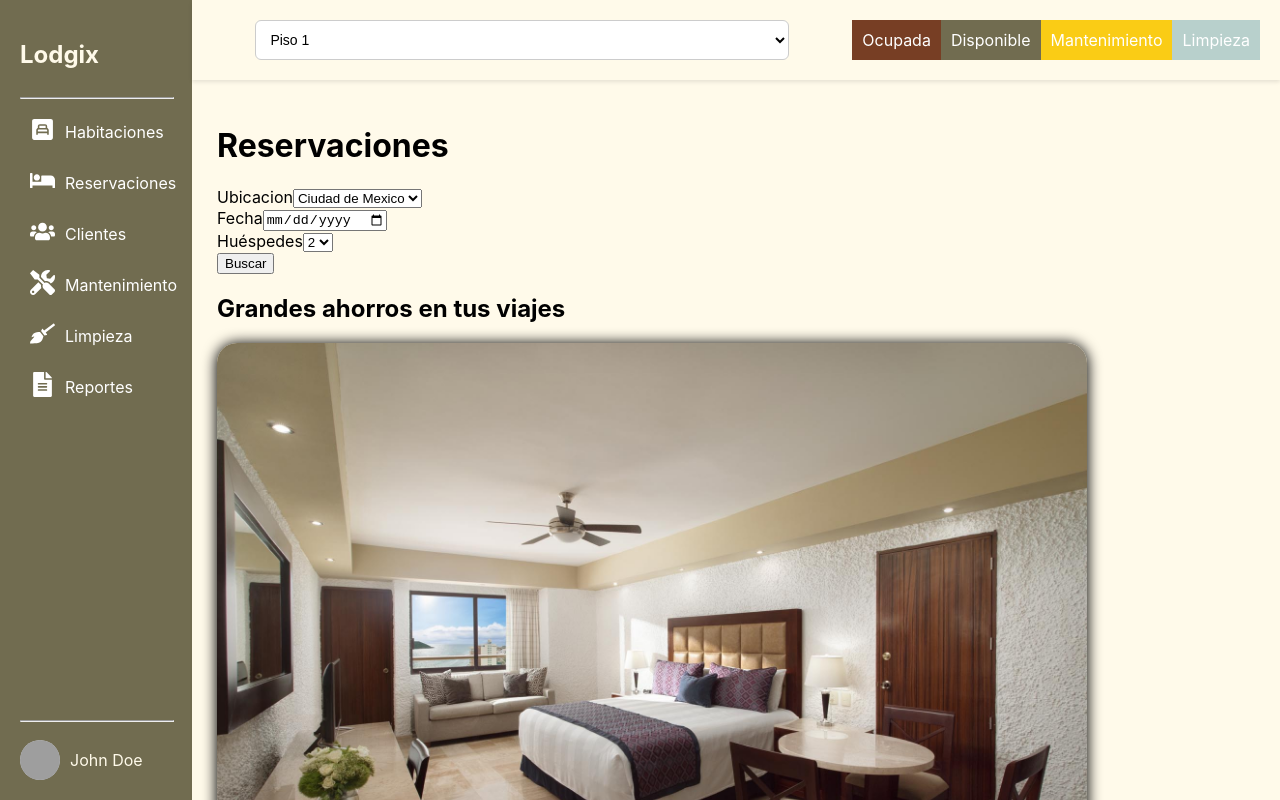
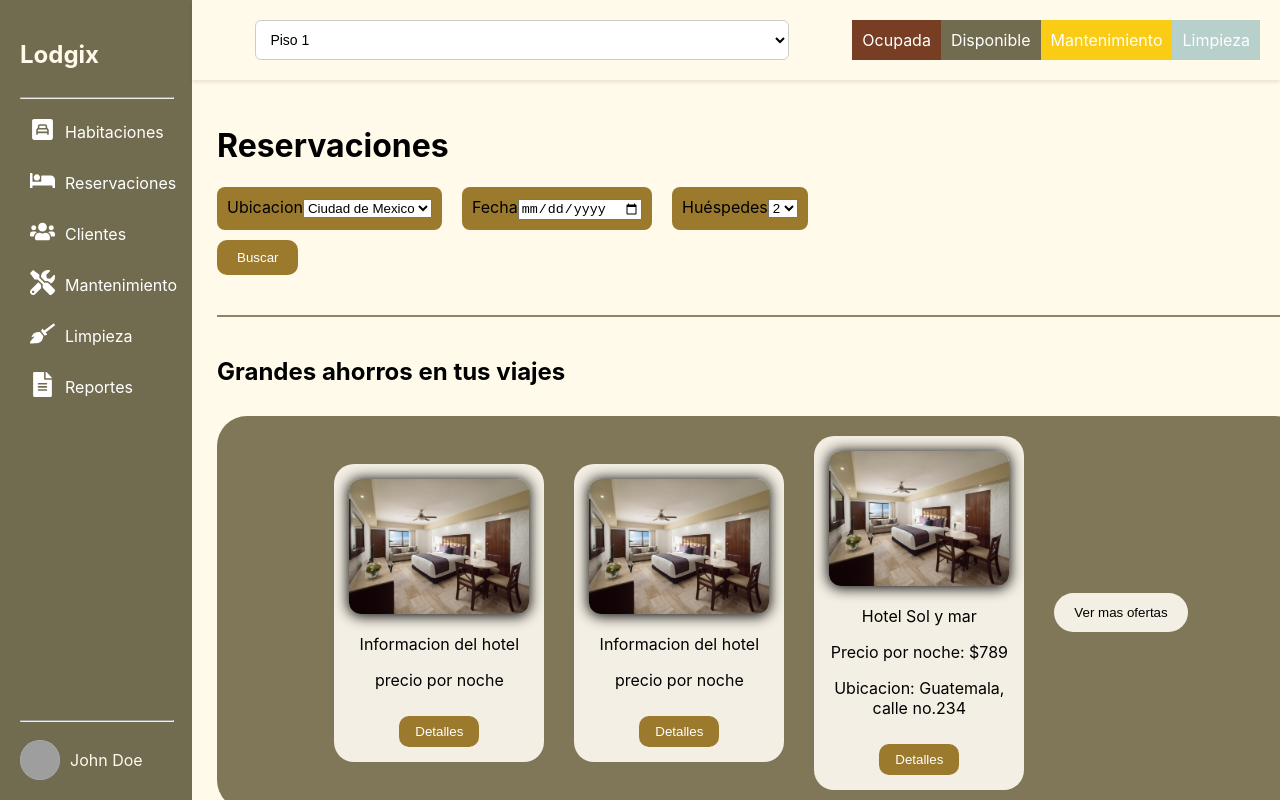
Before and after one commit to JorgeHGZZ/lodgix, a React (Vite) app in the folder Frontend/: page /dashboard/reservaciones in a window 1280 px wide. Shown: the top 800 px of the page. Built offline with nearby package versions, Linux system fonts and the light colour scheme; grey boxes are pictures that could not be loaded.

Commit message:
Update reservations.css

```diff
--- a/Frontend/src/styles/reservations.css
+++ b/Frontend/src/styles/reservations.css
@@ -1 +1,92 @@
 @import url("./main.css");
+.filters{
+ margin-top:20px;
+  display:flex;
+  gap:20px;
+  justify-content:left;
+}
+
+.filter{
+  background:#9b7a2e;
+  padding:10px;
+  border-radius:8px;
+}
+
+.bed-filter{
+  margin-top:20px;
+  display:flex;
+  gap:10px;
+  justify-content:center;
+}
+
+.search-bar{
+  display:flex;
+  gap:20px;
+}
+
+.search-item{
+  background:#eee;
+  padding:10px;
+  border-radius:8px;
+  display:flex;
+  gap:5px;
+  align-items:center;
+}
+
+.search-btn{
+  margin-top:10px;
+  background:#9b7a2e;
+  color:white;
+  border:none;
+  padding:10px 20px;
+  border-radius:10px;
+}
+
+.offers-title{
+  display:flex;
+  align-items:center;
+  gap:10px;
+  margin-top:40px;
+  border-top:2px solid #8a8568;
+  padding-top:20px;
+}
+
+.offers-container{
+  margin-top:10px;
+  background:#7f7758;
+  padding:20px;
+  border-radius:30px;
+  display:flex;
+  gap:30px;
+  align-items:center;
+  justify-content:center;
+}
+
+.hotel-card{
+  background:#f4efe4;
+  padding:15px;
+  border-radius:20px;
+  width:180px;
+  text-align:center;
+}
+
+.hotel-card img{
+  width:100%;
+  border-radius:12px;
+}
+
+.details-btn{
+  margin-top:10px;
+  background:#9b7a2e;
+  color:white;
+  border:none;
+  padding:8px 16px;
+  border-radius:10px;
+}
+
+.more-offers button{
+  background:#f4efe4;
+  border:none;
+  padding:12px 20px;
+  border-radius:20px;
+}
```
